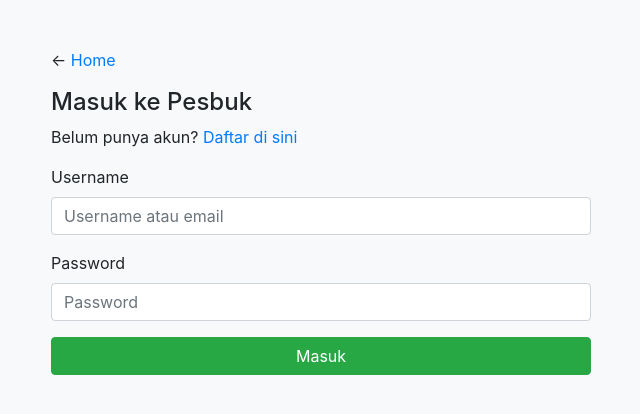
After one commit to sunudika/FP-Pemweb, a PHP site: page /formatik/login.php in a window 1280 px wide. The commit adds this page. Shown: the top 414 px of the page, without its empty margins (34-674 px from the left). Run offline with PHP 8.4, Linux system fonts and the light colour scheme.

Commit message:
Added login and register page

```diff
--- a/_include/navbar.php
+++ b/_include/navbar.php
@@ -30,9 +30,9 @@
         <form class="form-inline my-2 my-lg-0">
             <input class="form-control mr-sm-2" type="search" placeholder="Search" aria-label="Search">
             <button class="btn btn-outline-success my-2 my-sm-0" type="submit"><i class="fas fa-search"></i></button>
-            <a href="" style="color:white">LOGIN</a>
+            <a href="login.php" style="color:white">LOGIN</a>
             <p style="color:white; margin:10px;">|</p>
-            <a href="" style="color:white">REGISTER</a>
+            <a href="register.php" style="color:white">REGISTER</a>
         </form>
     </div>
 </nav>
--- a/config.php
+++ b/config.php
@@ -2,7 +2,12 @@
 date_default_timezone_set("Asia/Jakarta");
 session_start();
 
-$con = mysqli_connect('localhost', 'root', '', 'formatik');
+$db_host = "localhost";
+$db_user = "root";
+$db_pass = "";
+$db_name = "formatik";
+
+$con = new PDO("mysql:host=$db_host;dbname=$db_name", $db_user, $db_pass);
 if (mysqli_connect_errno()) {
     echo mysqli_connect_error();
 }
--- /dev/null
+++ b/login.php
@@ -0,0 +1,86 @@
+<?php
+
+require_once("config.php");
+
+if(isset($_POST['login'])){
+
+    $username = filter_input(INPUT_POST, 'username', FILTER_SANITIZE_STRING);
+    $password = filter_input(INPUT_POST, 'password', FILTER_SANITIZE_STRING);
+
+    $sql = "SELECT * FROM user WHERE username=:username OR email=:email";
+    $stmt = $con->prepare($sql);
+
+    // bind parameter ke query
+    $params = array(
+        ":username" => $username,
+        ":email" => $username
+    );
+
+    $stmt->execute($params);
+
+    $pengguna = $stmt->fetch(PDO::FETCH_ASSOC);
+
+    // jika user terdaftar
+    if($pengguna){
+        // verifikasi password
+        if(password_verify($password, $pengguna["password"])){
+            // buat Session
+            session_start();
+            $_SESSION["pengguna"] = $pengguna;
+            // login sukses, alihkan ke halaman timeline
+            header("Location: timeline.php");
+        }
+    }
+}
+?>
+
+
+<!DOCTYPE html>
+<html lang="en">
+<head>
+    <meta charset="UTF-8">
+    <meta name="viewport" content="width=device-width, initial-scale=1.0">
+    <meta http-equiv="X-UA-Compatible" content="ie=edge">
+    <title>Login Pesbuk</title>
+
+    <link rel="stylesheet" href="css/bootstrap.min.css" />
+</head>
+<body class="bg-light">
+
+<div class="container mt-5">
+    <div class="row">
+        <div class="col-md-6">
+
+        <p>&larr; <a href="index.php">Home</a>
+
+        <h4>Masuk ke Pesbuk</h4>
+        <p>Belum punya akun? <a href="register.php">Daftar di sini</a></p>
+
+        <form action="" method="POST">
+
+            <div class="form-group">
+                <label for="username">Username</label>
+                <input class="form-control" type="text" name="username" placeholder="Username atau email" />
+            </div>
+
+
+            <div class="form-group">
+                <label for="password">Password</label>
+                <input class="form-control" type="password" name="password" placeholder="Password" />
+            </div>
+
+            <input type="submit" class="btn btn-success btn-block" name="login" value="Masuk" />
+
+        </form>
+
+        </div>
+
+        <div class="col-md-6">
+            <!-- isi dengan sesuatu di sini -->
+        </div>
+
+    </div>
+</div>
+
+</body>
+</html>
```
Also changed, not shown: register.php (added, +89 -0 lines).
